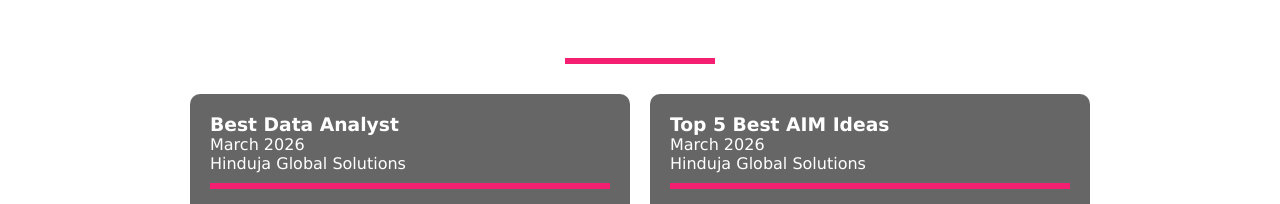
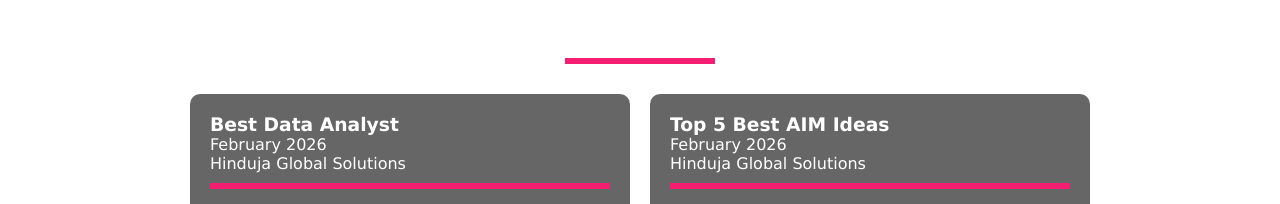
Before and after one commit to ErlJocson/my-portfolio, a React (Create React App) app: page / in a window 1280 px wide. Shown: the part 1020-1224 px from the top of the page. Built offline with nearby package versions, Linux system fonts and the light colour scheme.

Commit message:
fixed skill design

```diff
--- a/src/components/section/Skills.js
+++ b/src/components/section/Skills.js
@@ -145,6 +145,11 @@
   flex-wrap: wrap;
   align-items: stretch;
   justify-content: space-evenly;
+  @media screen and (max-width: 800px) {
+    align-items: center;
+    flex-direction: column;
+    flex-wrap: nowrap;
+  }
 `;
 
 const SkillsContainer = styled.div`
@@ -187,22 +192,18 @@
   }
 
   @media screen and (max-width: 700px) {
-    width: 120px;
-    padding: 5px;
+    padding: 10px;
     margin: 10px;
     .skill-container {
-      display: block;
       div {
         font-size: 10px;
-        text-align: left;
         padding: 0;
-        margin: 2px;
+        margin: 15px;
       }
     }
 
     .skill-header {
       h3 {
-        color: black;
         font-size: 12px;
       }
     }
--- a/src/components/section/details/AwardContents.js
+++ b/src/components/section/details/AwardContents.js
@@ -1,7 +1,7 @@
 export const awards = [
     {
         "name":"Best Data Analyst",
-        "date_awarded":"March 2026",
+        "date_awarded":"February 2026",
         "issue_by":"Hinduja Global Solutions",
         "description": [
             'Elevated team performance by introducing advanced analytics methods and automation, significantly improving decision-making speed and accuracy across stakeholders',
@@ -11,7 +11,7 @@
     },
     {
         "name":"Top 5 Best AIM Ideas",
-        "date_awarded":"March 2026",
+        "date_awarded":"February 2026",
         "issue_by":"Hinduja Global Solutions",
         "description": [
             'Proposed an end-to-end automation framework covering data extraction, transformation, and reporting, eliminating manual workflows and significantly reducing turnaround time and human error',
```
Also changed, not shown: 1 other file (tests, documents, lock files or other folders).
